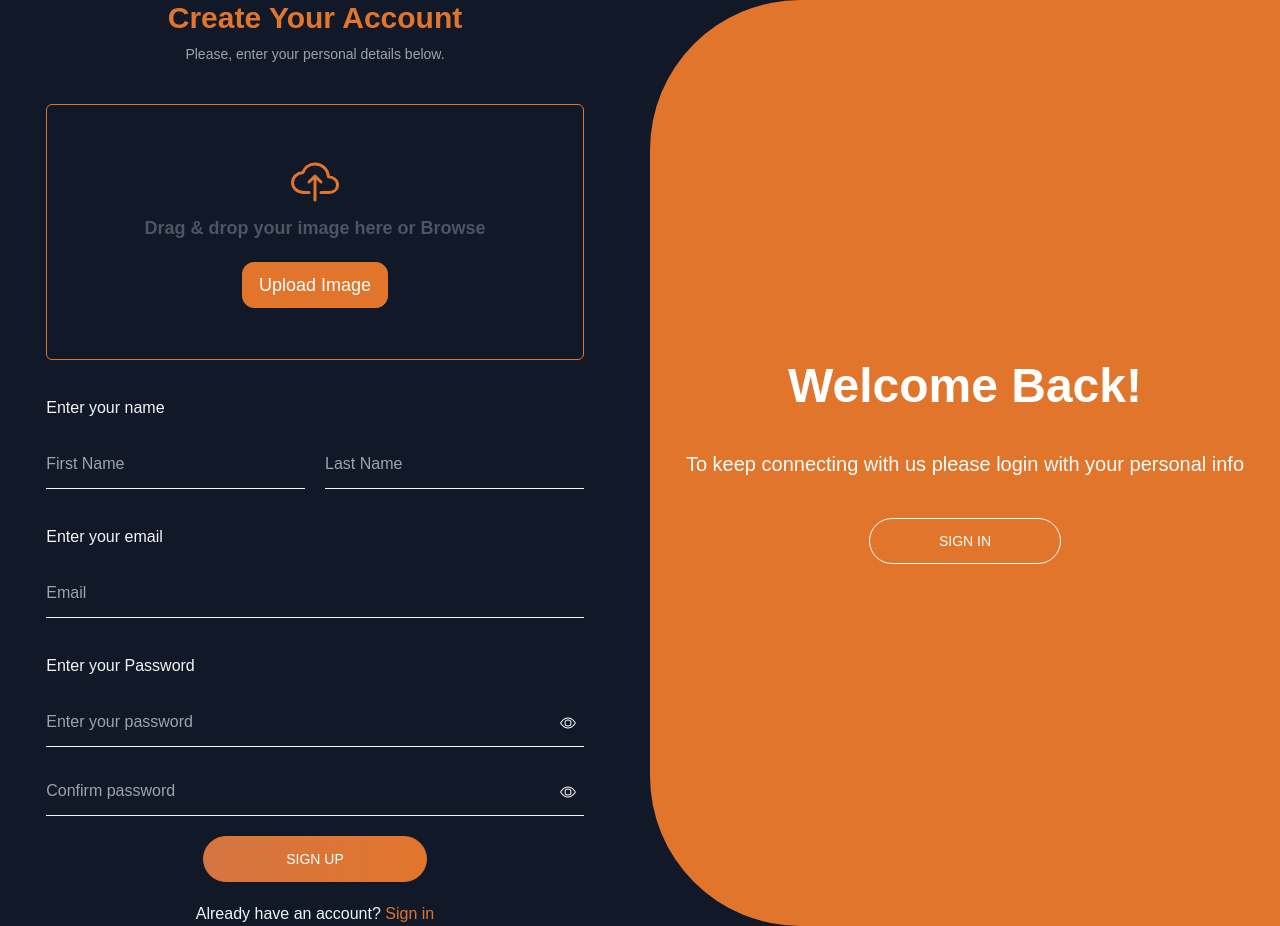
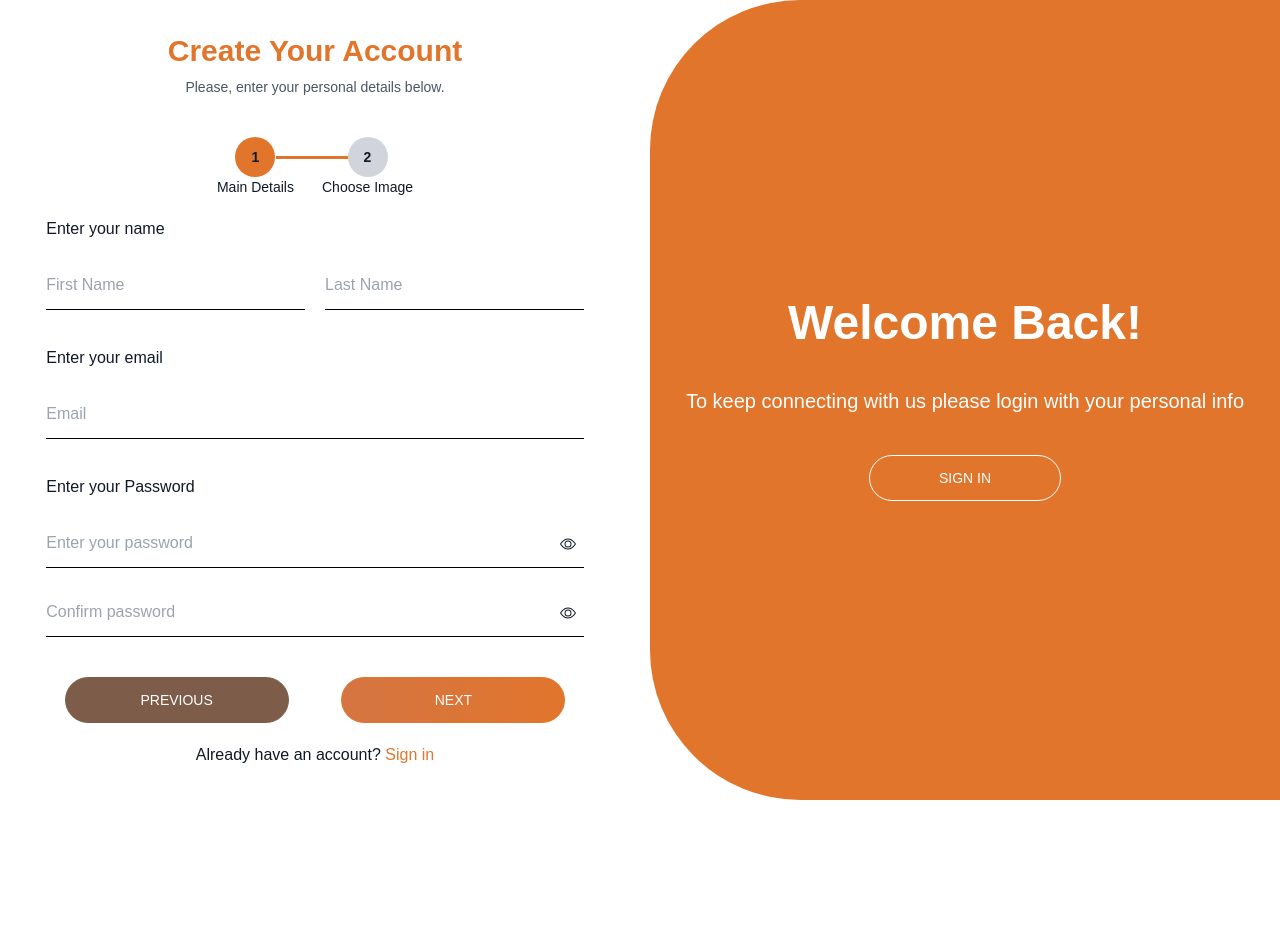
Before and after one commit to MohamedSaber55/graduation-project-frontend, a React (Vite) app: page /signup in a window 1280 px wide. After the commit the page ends 800 px from the top, so only its background shows below. Built offline with nearby package versions, Linux system fonts and the light colour scheme.

Commit message:
new commit 10/6

```diff
--- a/index.html
+++ b/index.html
@@ -1,5 +1,5 @@
 <!doctype html>
-<html lang="en" class="dark">
+<html lang="en" class="">
   <head>
     <meta charset="UTF-8" />
     <link rel="icon" type="image/svg+xml" href="/vite.svg" />
--- a/src/dashComponents/Sidebar.jsx
+++ b/src/dashComponents/Sidebar.jsx
@@ -26,7 +26,7 @@ const Sidebar = ({ isOpen, setIsOpen }) => {
                     {links.map((link, index) => (
                         <li key={index} className={`flex items-center rounded-lg ${location.pathname === link.to ? 'bg-main text-white' : 'hover:bg-gray-200 dark:hover:bg-gray-700'}`}>
                             <Link to={link.to} className={`flex items-center space-x-2 w-full text-lg delay-300 transition-transform p-2 ${isOpen ? "" : "justify-center"}`} onClick={() => setIsOpen(false)}>
-                                <span className={`${isOpen ? "basis-6" : ""} transform delay-3`}>
+                                <span className={`${isOpen ? "basis-6" : ""} transform delay-300`}>
                                     {link.icon}
                                 </span>
                                 <span className={`transition delay-200 text-base ${isOpen ? "" : "sr-only opacity-0"}`}>{link.title}</span>
--- a/src/index.css
+++ b/src/index.css
@@ -12,10 +12,11 @@ body {
 
 
 /* sidebar */
-.sidebar{
+.sidebar {
     transition: width 0.3s ease-in-out;
 }
-.side{
+
+.side {
     transition: flex-basis 0.3s ease-in-out;
 }
 
@@ -54,6 +55,7 @@ body {
     width: 12px;
     height: 12px;
 }
+
 .dark-custom-scrollbar::-webkit-scrollbar-track {
     background: #374151;
     border-radius: 10px;
@@ -67,6 +69,7 @@ body {
 .dark-custom-scrollbar::-webkit-scrollbar-thumb:hover {
     background: #d57542;
 }
+
 .dark-custom-scrollbar::-webkit-scrollbar-corner {
     background: transparent;
 }
@@ -125,13 +128,15 @@ textarea {
 }
 
 .person-slide {
-    height: 400px; /* Adjust this height as needed */
+    height: 400px;
+    /* Adjust this height as needed */
     display: flex;
     justify-content: center;
     align-items: center;
 }
 
-.person-slide .post, .person-slide .view-all-container {
+.person-slide .post,
+.person-slide .view-all-container {
     height: 100%;
     width: 100%;
     display: flex;
@@ -151,7 +156,8 @@ textarea {
     display: flex;
     justify-content: center;
     align-items: center;
-    background-color: #f0f0f0; /* Light background for visual separation */
+    background-color: #f0f0f0;
+    /* Light background for visual separation */
 }
 
 .view-all-container .bg-gray-300 {
@@ -163,3 +169,36 @@ textarea {
 .view-all-container .text-2xl {
     font-size: 1.5rem;
 }
+
+/* breadCrumbs */
+.step-item {
+    @apply relative flex flex-col justify-center items-center text-center font-medium text-sm
+}
+
+.step-item:not(:first-child)::before {
+    @apply content-[""] bg-main absolute w-full h-[3px] end-2/4 top-1/3 -translate-y-1/3
+}
+
+.step {
+    @apply w-10 h-10 flex items-center justify-center  font-semibold z-10 relative bg-gray-300 dark:bg-slate-700 rounded-full
+}
+
+.btn {
+    @apply bg-gray-800 hover:bg-gray-700  font-medium px-7 py-1
+}
+
+.active .step {
+    @apply bg-main
+}
+
+.complete .step {
+    @apply bg-second
+}
+
+.complete p {
+    @apply text-second
+}
+
+.complete:not(:first-child)::before, .active:not(:first-child)::before {
+    @apply bg-second
+}
--- a/src/pages/Register.jsx
+++ b/src/pages/Register.jsx
@@ -8,12 +8,16 @@ import { TbLoader } from 'react-icons/tb';
 import { motion } from 'framer-motion';
 import { register } from '../store/slices/authSlice';
 import { IoCloudUploadOutline } from 'react-icons/io5';
+import { TiTick } from 'react-icons/ti';
 
 const Register = () => {
     const [passType, setPassType] = useState(true);
     const state = useSelector(state => state.user);
     const dispatch = useDispatch();
     const [imagePreview, setImagePreview] = useState(null);
+    const steps = ["Main Details", "Choose Image"]
+    const [currentStep, setCurrentStep] = useState(1)
+    const [completed, setCompleted] = useState(false)
 
     const validationSchema = object({
         firstName: string().required('First name is required'),
@@ -73,9 +77,9 @@ const Register = () => {
         }
     };
 
-    // if (state.message === "Email verification has been sent to your email successfully. Please verify it!") {
-    //     return <Navigate to="/signin" replace={true} />;
-    // }
+    if (state.message === "Email verification has been sent to your email successfully. Please verify it!") {
+        return <Navigate to="/signin" replace={true} />;
+    }
 
     if (state.token) {
         return <Navigate to="/" replace={true} />;
@@ -96,38 +100,15 @@ const Register = () => {
                         <p className='text-sm text-gray-600 dark:text-gray-400'>Please, enter your personal details below.</p>
                     </div>
                     {state.error && <div className='text-sm text-warning text-center'>{state.error}</div>}
-                    <div className="image">
-                        <div className="item space-y-2">
-                            <div className="uploadImage mb-4" onDragOver={handleDragOver} onDrop={handleDrop}>
-                                <label htmlFor="fileInput" className="cursor-pointer block w-full h-64 border rounded-md overflow-hidden bg-white dark:bg-dark border-main">
-                                    {imagePreview ? (
-                                        <div className="text-gray-600 flex items-center justify-center h-64 text-center">
-                                            <img
-                                                src={imagePreview}
-                                                alt="Uploaded Image"
-                                                className="object-cover aspect-video w-fit h-full"
-                                            />
+                    <div className="flex justify-center gap-7">
+                        {steps?.map((step, i) => (
+                            <div key={i} onClick={() => setCurrentStep(i + 1)} className={`step-item  ${currentStep === i + 1 && "active"} ${(i + 1 < currentStep || completed) && "complete"}`}>
+                                <div className="step cursor-pointer">{(i + 1 < currentStep || completed) ? <TiTick size={24} /> : i + 1}</div>
+                                <p className="text-wrap">{step}</p>
                             </div>
-                                    ) : (
-                                        <div className="text-gray-600 flex items-center justify-center h-64 text-center">
-                                            <div className="flex flex-col items-center gap-2">
-                                                <IoCloudUploadOutline className="text-main" size={48} />
-                                                <p className="text-lg font-semibold">Drag & drop your image here or Browse</p>
-                                                <span className="bg-main mt-3 text-lg py-2 px-4 text-white dark:hover:text-light hover:text-dark hover:bg-transparent border border-main rounded-xl duration-150">Upload Image</span>
+                        ))}
                     </div>
-                                        </div>
-                                    )}
-                                </label>
-                                <input
-                                    type="file"
-                                    name="imageFile"
-                                    id="fileInput"
-                                    className="hidden"
-                                    onChange={handleChange}
-                                />
-                            </div>
-                        </div>
-                    </div>
+                    {currentStep === 1 && <>
                         <p className='font-medium text-base'>Enter your name</p>
                         <div className="grid grid-cols-1 sm:grid-cols-2 gap-5">
                             <div className="f-name">
@@ -229,14 +210,63 @@ const Register = () => {
                                     <div className="py-1 text-warning">{registerFormik.errors.confirmPassword}</div>
                                 ) : null}
                             </div>
+                        </div></>}
+                    {currentStep === 2 && <>
+                        <div className="image">
+                            <div className="item space-y-2">
+                                <div className="uploadImage mb-4" onDragOver={handleDragOver} onDrop={handleDrop}>
+                                    <label htmlFor="fileInput" className="cursor-pointer block w-full h-64 border rounded-md overflow-hidden bg-white dark:bg-dark border-main">
+                                        {imagePreview ? (
+                                            <div className="text-gray-600 flex items-center justify-center h-64 text-center">
+                                                <img
+                                                    src={imagePreview}
+                                                    alt="Uploaded Image"
+                                                    className="object-cover aspect-video w-fit h-full"
+                                                />
                                             </div>
-                    <button
+                                        ) : (
+                                            <div className="text-gray-600 flex items-center justify-center h-64 text-center">
+                                                <div className="flex flex-col items-center gap-2">
+                                                    <IoCloudUploadOutline className="text-main" size={48} />
+                                                    <p className="text-lg font-semibold">Drag & drop your image here or Browse</p>
+                                                    <span className="bg-main mt-3 text-lg py-2 px-4 text-white dark:hover:text-light hover:text-dark hover:bg-transparent border border-main rounded-xl duration-150">Upload Image</span>
+                                                </div>
+                                            </div>
+                                        )}
+                                    </label>
+                                    <input
+                                        type="file"
+                                        name="imageFile"
+                                        id="fileInput"
+                                        className="hidden"
+                                        onChange={handleChange}
+                                    />
+                                </div>
+                            </div>
+                        </div>
+                    </>}
+                    <div className="buttons flex gap-4 justify-start mt-5">
+                        <button onClick={(e) => {
+                            e.preventDefault()
+                            currentStep <= 1 ? setCompleted(false) : setCurrentStep((prev) => prev - 1);
+                        }
+                        } className={`p-3 w-56 m-auto text-sm bg-gradient-to-l ${currentStep > 1 ? "hover:from-transparent hover:text-main from-main to-second border-main ":"cursor-default to-brown from-brown border-brown "}  text-white rounded-3xl border uppercase font-medium  duration-150 flex justify-center`}>
+                            {currentStep >= 1 ? "Previous" : "Next"}
+                        </button>
+                        {currentStep !== steps?.length ? <button onClick={(e) => {
+                            e.preventDefault()
+                            currentStep === steps?.length ? setCompleted(true) : setCurrentStep((prev) => prev + 1);
+                        }
+                        } className="p-3 w-56 m-auto text-sm bg-gradient-to-l to-second from-main hover:from-transparent text-white rounded-3xl border border-main uppercase font-medium hover:text-main duration-150 flex justify-center">
+                            Next
+                        </button> : <button
                             disabled={!registerFormik.isValid || !registerFormik.dirty || state.loading}
                             type='submit'
                             className={`p-3 w-56 m-auto text-sm bg-gradient-to-l to-second from-main hover:from-transparent text-white rounded-3xl border border-main uppercase font-medium hover:text-main duration-150 flex justify-center ${state.loading && 'cursor-not-allowed'}`}
                         >
                             {state.loading ? <><TbLoader className="animate-spin mx-1" size={18} /> Loading...</> : "Sign Up"}
-                    </button>
+                        </button>}
+                    </div>
                     <div className='text-center'>
                         <p>Already have an account? <Link className='text-main' to="/signin">Sign in</Link></p>
                     </div>
--- a/src/store/slices/personsSlice.js
+++ b/src/store/slices/personsSlice.js
@@ -79,7 +79,6 @@ export const addPerson = createAsyncThunk("persons/addOne", async ({ body, token
         return rejectWithValue(error.response.data);
     }
 });
-
 
 export const updatePerson = createAsyncThunk("persons/updateOne", async ({ id, person, userId }, { rejectWithValue }) => {
     try {
```
Lines whose indentation alone changed are shown as unchanged.
